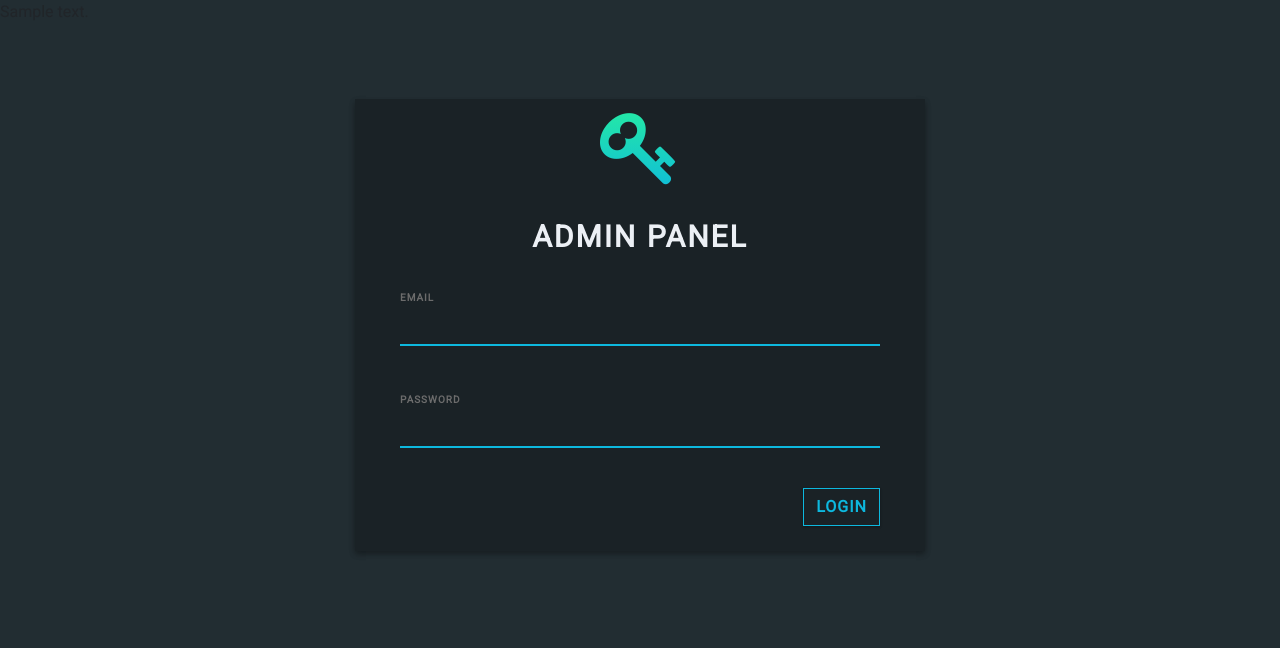
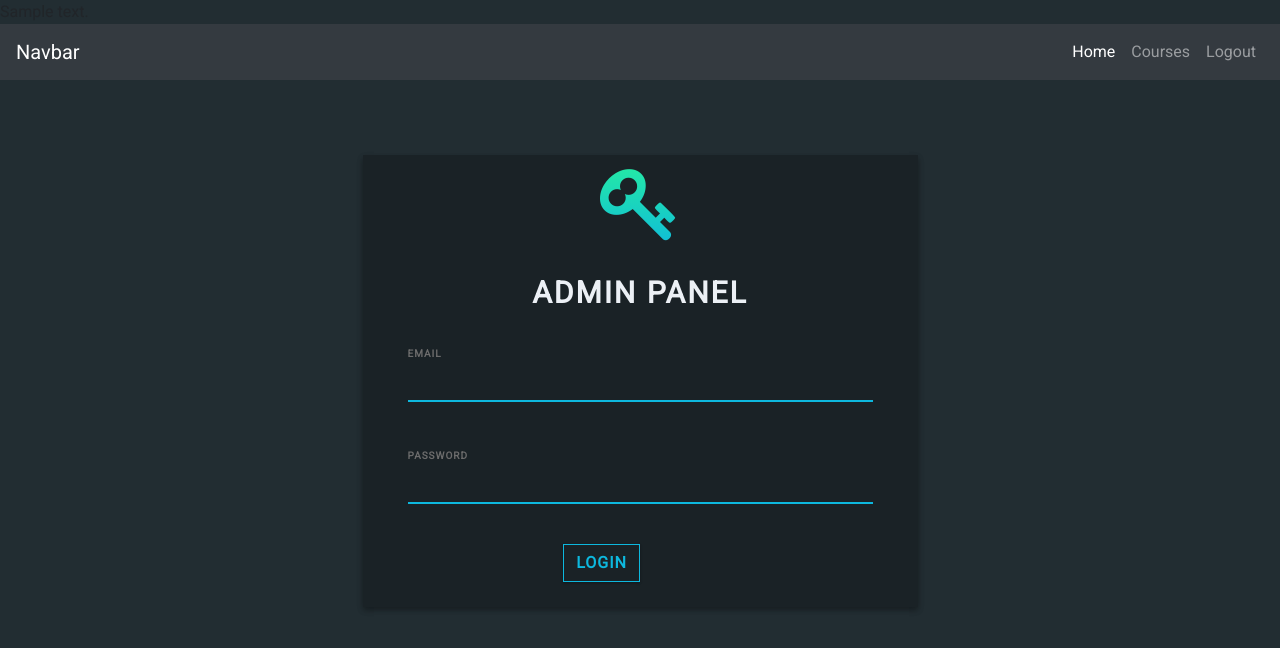
Before and after one commit to abhinavmittal93/CSD_3444_Term_Project, a Flask app: template templates/login.html in a window 1280 px wide. Shown: the top 648 px of the page. Run offline with Flask 2, Linux system fonts and the light colour scheme; the template is opened without the code that fills it: most values are stand-ins (such as "Sample title", 1, 10 or a date in 2020); some libraries are stand-ins or nearby versions.

Commit message:
Some code fixes. Added navbar. Made page title dynamic.

```diff
--- a/main.py
+++ b/main.py
@@ -29,7 +29,7 @@ def test():
 
     # x = collection_name.insert_one(mydict)
     # print(x)
-    return render_template("home.html", user=user)
+    return render_template("home.html", user=user, title='Home')
 
 @app.route("/add_new_user")
 def add_new_user():
--- /dev/null
+++ b/templates/admin_menu.html
@@ -0,0 +1,31 @@
+<nav class="navbar navbar-expand-lg navbar-dark bg-dark">
+  <a class="navbar-brand" href="#">Navbar</a>
+  <button class="navbar-toggler" type="button" data-toggle="collapse" data-target="#navbarSupportedContent" aria-controls="navbarSupportedContent" aria-expanded="false" aria-label="Toggle navigation">
+    <span class="navbar-toggler-icon"></span>
+  </button>
+
+  <div class="collapse navbar-collapse" id="navbarSupportedContent">
+    <ul class="navbar-nav ml-auto">
+      <li class="nav-item active">
+        <a class="nav-link" href="#">Home <span class="sr-only">(current)</span></a>
+      </li>
+      <li class="nav-item">
+        <a class="nav-link" href="#">Courses</a>
+      </li>
+<!--      <li class="nav-item dropdown">
+        <a class="nav-link dropdown-toggle" href="#" id="navbarDropdown" role="button" data-toggle="dropdown" aria-haspopup="true" aria-expanded="false">
+          Dropdown
+        </a>
+        <div class="dropdown-menu" aria-labelledby="navbarDropdown">
+          <a class="dropdown-item" href="#">Action</a>
+          <a class="dropdown-item" href="#">Another action</a>
+          <div class="dropdown-divider"></div>
+          <a class="dropdown-item" href="#">Something else here</a>
+        </div>
+      </li>-->
+      <li class="nav-item" style="float:right">
+        <a class="nav-link" href="{{ url_for('logout') }}">Logout</a>
+      </li>
+    </ul>
+  </div>
+</nav>
--- a/templates/footer.html
+++ b/templates/footer.html
@@ -1,3 +1,4 @@
 {{ toastr.include_toastr_js() }}
+</div>
 </body>
 </html>
--- a/templates/header.html
+++ b/templates/header.html
@@ -3,11 +3,11 @@
 <head>
     <meta charset="utf-8">
     <meta http-equiv="X-UA-Compatible" content="IE=edge">
-    <title>Admin Panel Log in</title>
+    <title>{{title}}</title>
     <!-- Tell the browser to be responsive to screen width -->
     <meta content="width=device-width, initial-scale=1, maximum-scale=1, user-scalable=no" name="viewport">
-    <!-- Bootstrap 3.3.6 -->
-    <link rel="stylesheet" href="https://maxcdn.bootstrapcdn.com/bootstrap/4.0.0-beta/css/bootstrap.min.css" integrity="sha384-/Y6pD6FV/Vv2HJnA6t+vslU6fwYXjCFtcEpHbNJ0lyAFsXTsjBbfaDjzALeQsN6M" crossorigin="anonymous">
+    <!-- Bootstrap 4.5.3 -->
+    <link rel="stylesheet" href="https://cdn.jsdelivr.net/npm/bootstrap@4.5.3/dist/css/bootstrap.min.css" integrity="sha384-TX8t27EcRE3e/ihU7zmQxVncDAy5uIKz4rEkgIXeMed4M0jlfIDPvg6uqKI2xXr2" crossorigin="anonymous">
     <!-- Font Awesome -->
     <link rel="stylesheet" href="https://cdnjs.cloudflare.com/ajax/libs/font-awesome/4.5.0/css/font-awesome.min.css">
 
@@ -18,3 +18,11 @@
 {{ toastr.message() }}
 </head>
 <body>
+{% block content %}
+    {% if session['email'] != '' %}
+        {% include 'admin_menu.html' %}
+    {% elif request.path.split('/')[1] != 'login' %}
+        {% include 'menu.html' %}
+    {% endif %}
+{% endblock content %}
+<div class="container">
```
Also changed, not shown: templates/home.html (+2 -12 lines), templates/menu.html (added, +28 -0 lines), templates/admin_courses.html (added).
